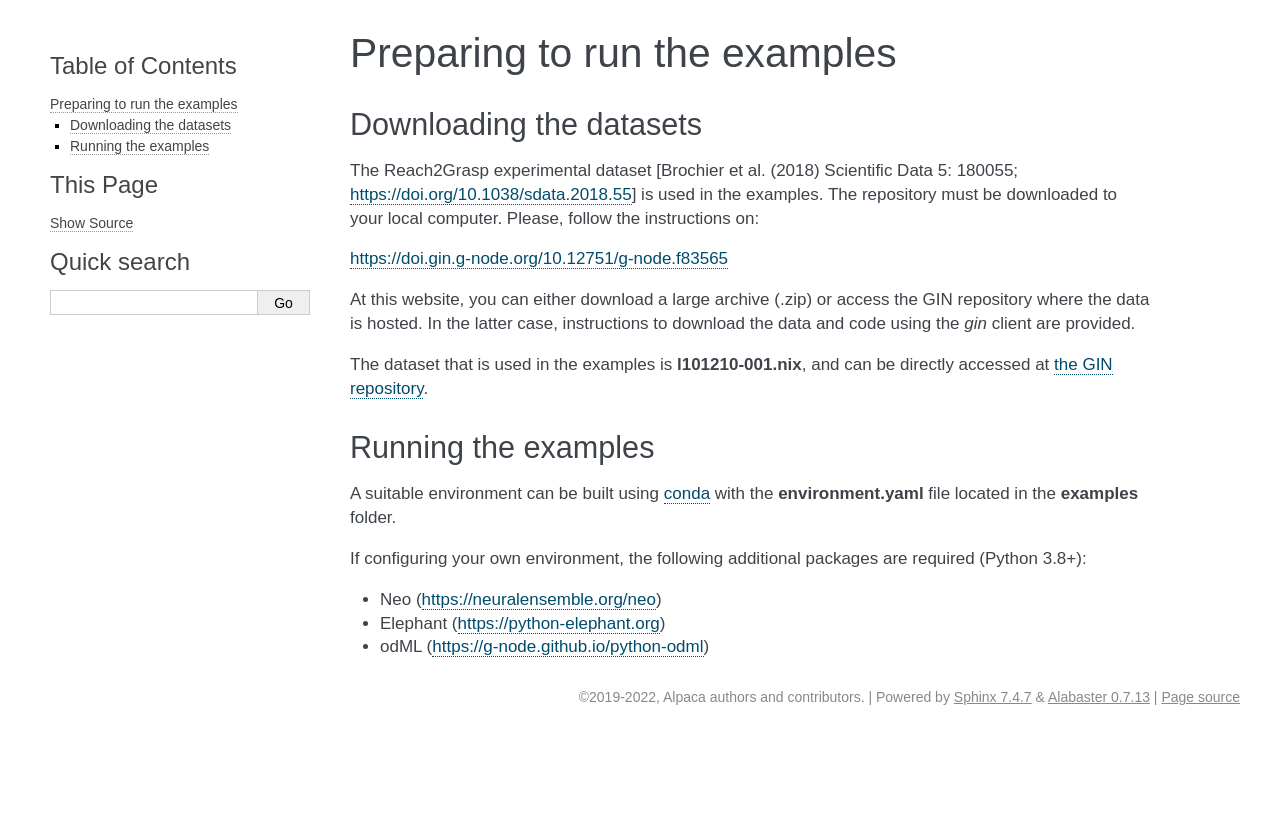
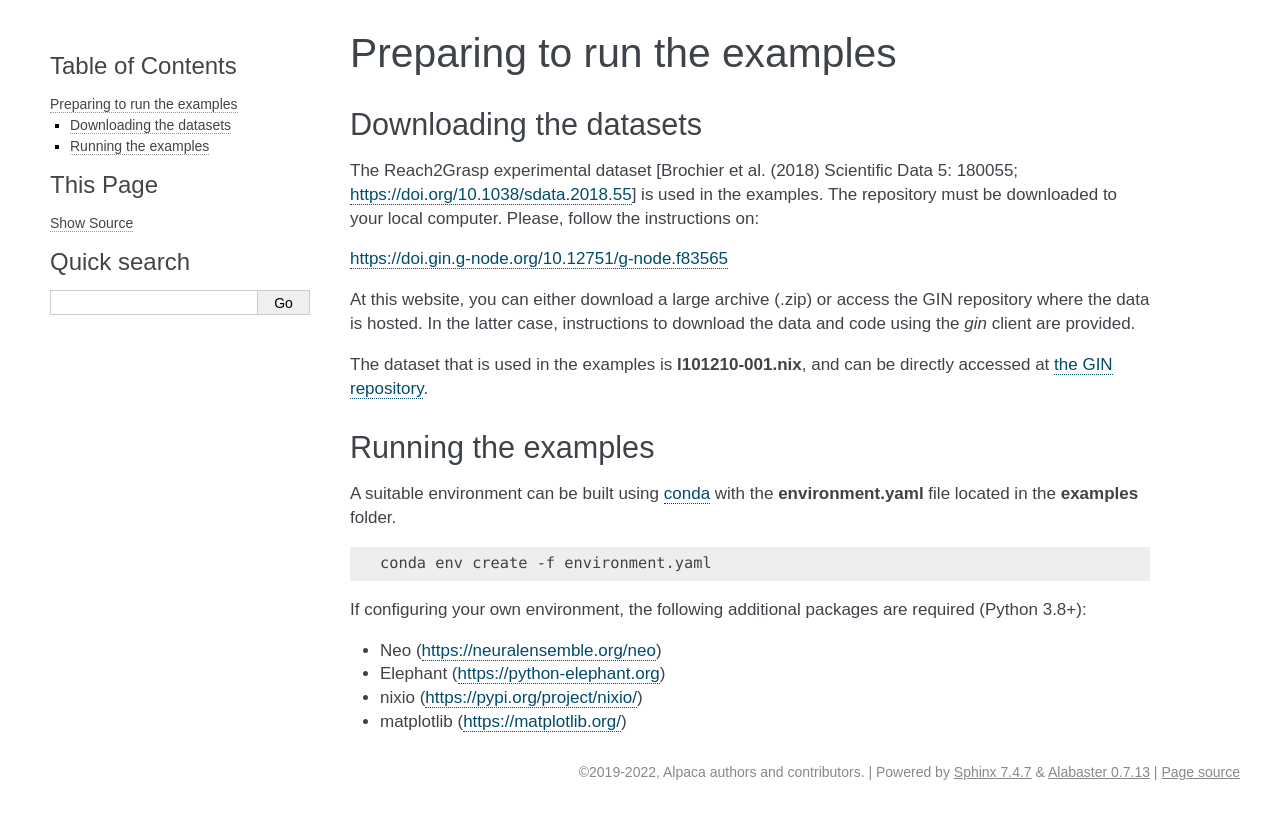
Before and after one commit to INM-6/alpaca, a Sphinx documentation site: the page built from doc/examples/setup.rst, in a window 1280 px wide. Shown: the top 819 px of the page. Built offline with Sphinx 7.4.7, drawn with Linux system fonts in a browser that asks for light colours.

```diff
--- a/doc/examples/setup.rst
+++ b/doc/examples/setup.rst
@@ -26,9 +26,15 @@ Running the examples
 A suitable environment can be built using `conda <http://docs.conda.io/projects/conda/en/latest/user-guide/install/index.html>`_
 with the **environment.yaml** file located in the **examples** folder.
 
+.. code-block:: sh
+
+    conda env create -f environment.yaml
+
+
 If configuring your own environment, the following additional packages are
 required (Python 3.8+):
 
 * Neo (`https://neuralensemble.org/neo <https://neuralensemble.org/neo>`_)
 * Elephant (`https://python-elephant.org <https://python-elephant.org>`_)
-* odML (`https://g-node.github.io/python-odml <https://g-node.github.io/python-odml>`_)
+* nixio (`https://pypi.org/project/nixio/ <https://pypi.org/project/nixio/>`_)
+* matplotlib (`https://matplotlib.org/ <https://matplotlib.org/>`_)
```
Also changed, not shown: 1 other file.
